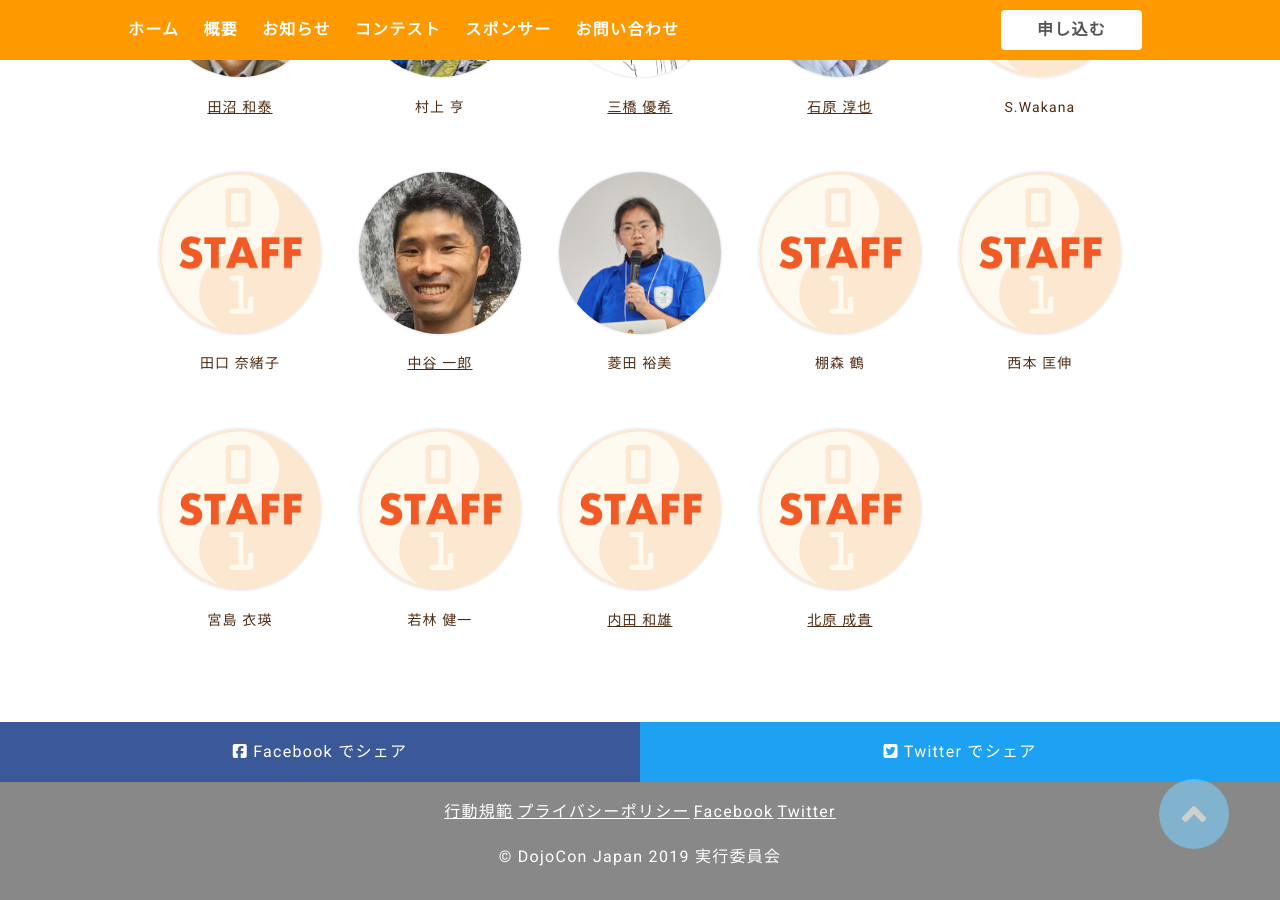
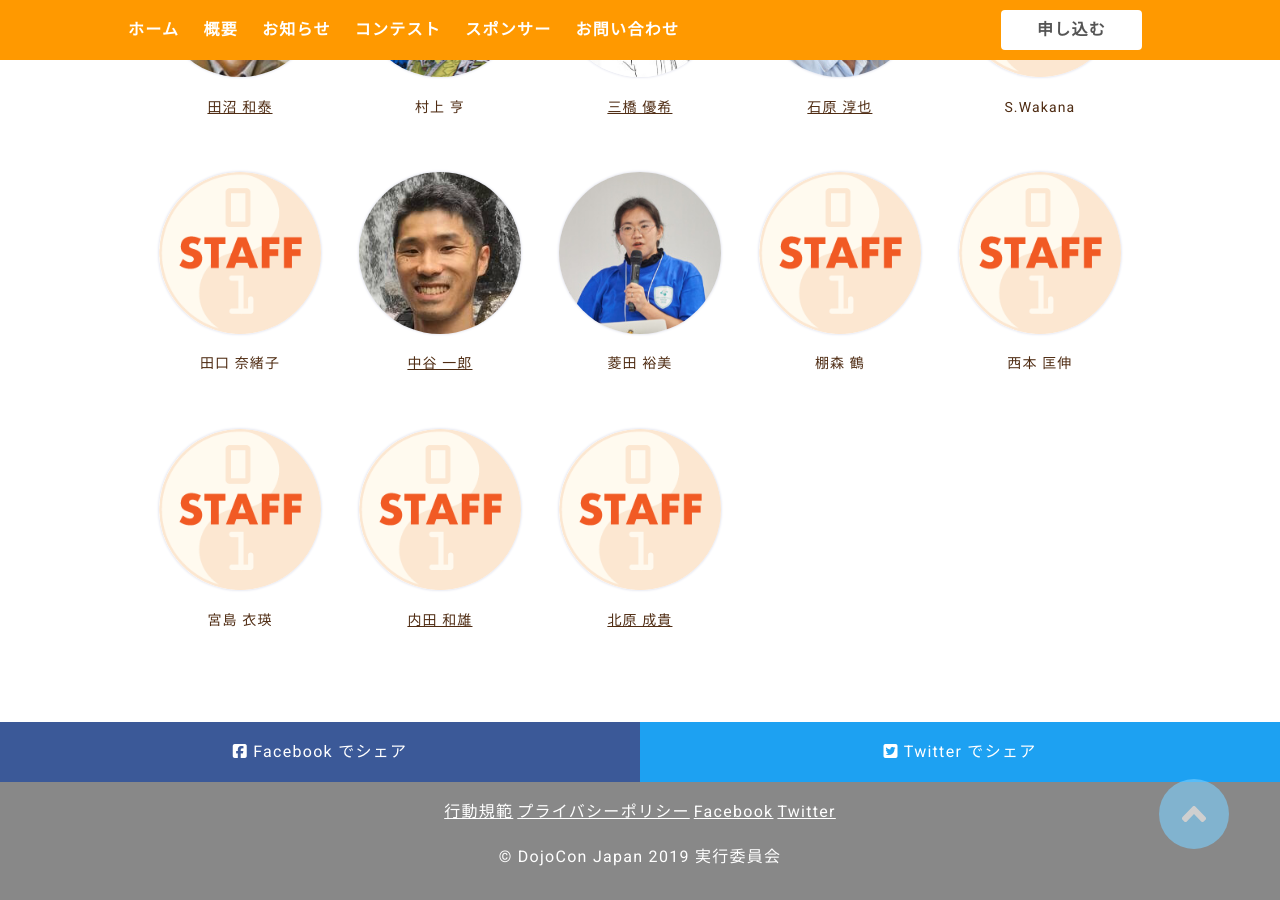
Before and after one commit to coderdojo-japan/dojocon2019.coderdojo.jp, a Jekyll site: the page built from index.md, in a window 1280 px wide and 900 px high, scrolled down 15304 px. Built offline with Jekyll 4.4.1, drawn with Linux system fonts in a browser that asks for light colours; nearby versions of some CDN libraries.

Commit message:
実行委員リスト更新

```diff
--- a/_data/staff.yml
+++ b/_data/staff.yml
@@ -126,10 +126,6 @@
   site:
   img:
 
-- name: 若林 健一
-  site:
-  img:
-
 - name: 内田 和雄
   site: https://cd-kurashiki.connpass.com
   img:
```
